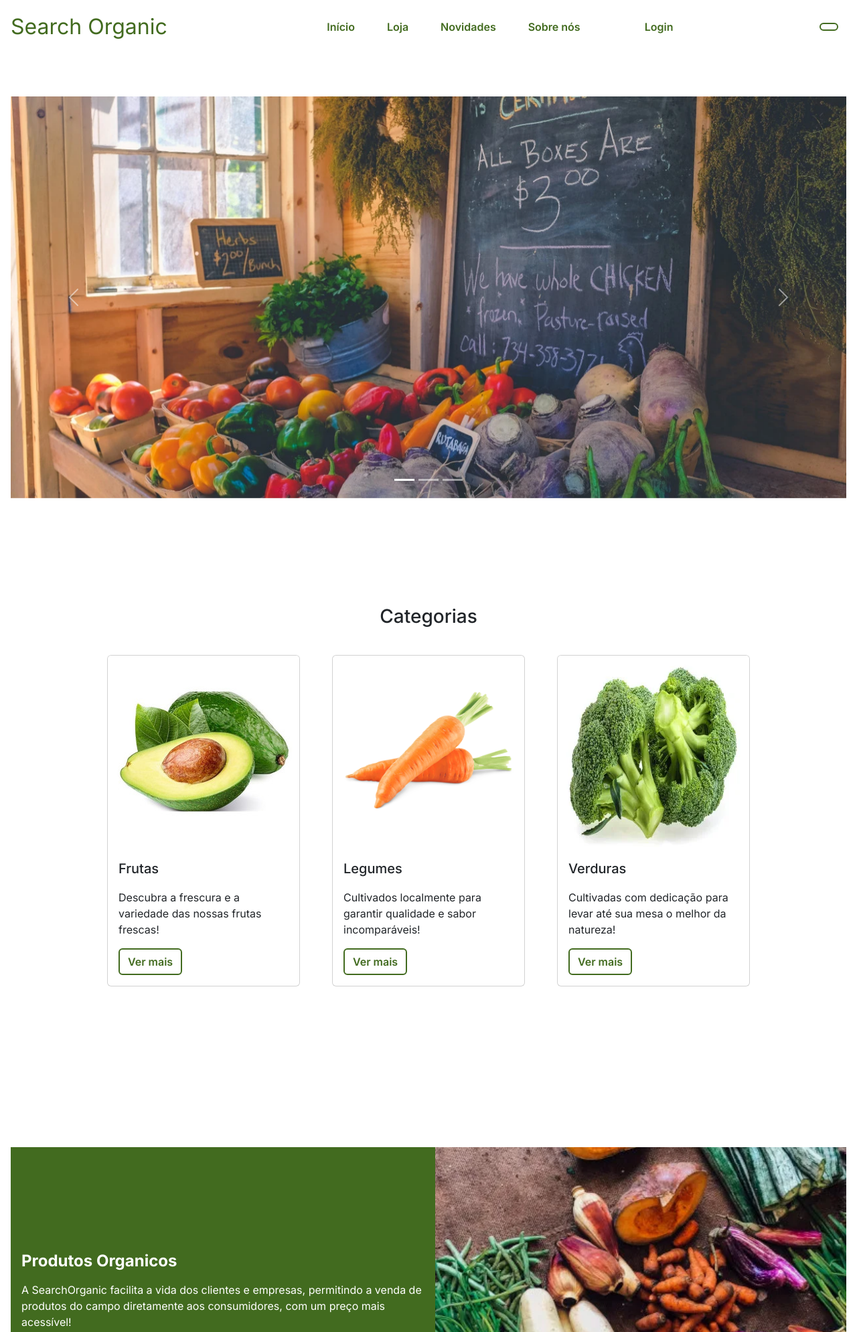
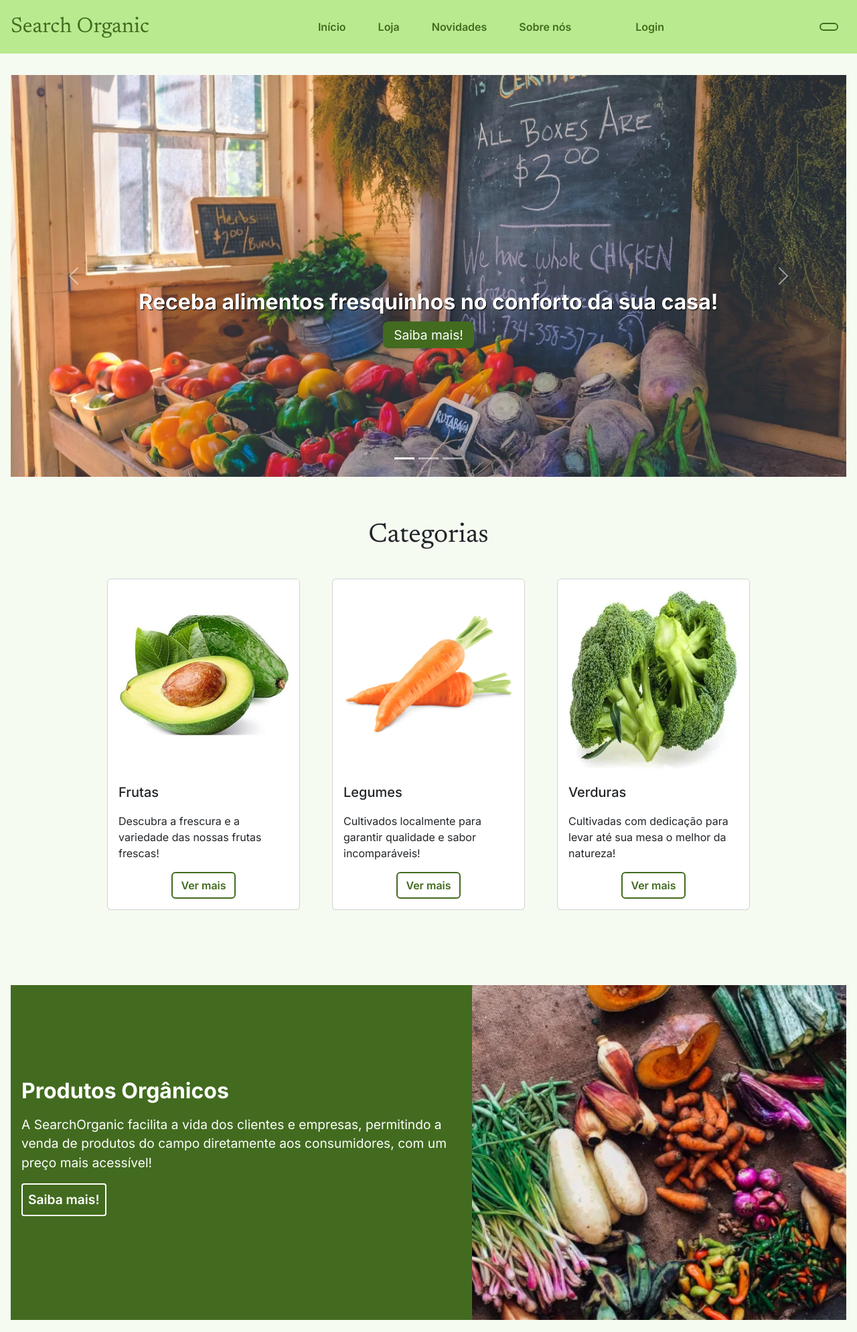
Before and after one commit to andr3felipe/vs13-front-search-organic-html-e-css, a plain HTML site: page index.html in a window 1280 px wide. Shown: the top 1989 px of the page at 67% size. Drawn offline with nearby package versions, Linux system fonts and the light colour scheme; some icons are missing.

Commit message:
fix: renan´s recomendations

```diff
--- a/index.html
+++ b/index.html
@@ -19,12 +19,14 @@
       href="https://fonts.googleapis.com/css2?family=Inter:wght@400;500;600;700;800&display=swap"
       rel="stylesheet"
     />
+    <link href="https://fonts.googleapis.com/css2?family=Newsreader:opsz,wght@6..72,400;6..72,500;6..72,600;6..72,700&family=Nunito:wght@400;500;700&display=swap" rel="stylesheet">
     <link
       href="https://cdn.jsdelivr.net/npm/bootstrap@5.3.2/dist/css/bootstrap.min.css"
       rel="stylesheet"
       integrity="sha384-T3c6CoIi6uLrA9TneNEoa7RxnatzjcDSCmG1MXxSR1GAsXEV/Dwwykc2MPK8M2HN"
       crossorigin="anonymous"
     />
+    <link rel="shortcut icon" href="./assets/leaf.svg" type="image/x-icon">
     <script src="https://unpkg.com/@phosphor-icons/web"></script>
     <title>Search Organic</title>
   </head>
@@ -140,6 +142,10 @@
               class="d-block w-100"
               alt="Foto de uma feira com varias cestas de verduras e legumes"
             />
+              <div class="carousel-caption d-md-block">
+              <h3>Receba alimentos fresquinhos no conforto da sua casa!</h3>
+              <a href="#">Saiba mais!</a>
+            </div>
 
           </div>
 
@@ -154,7 +160,10 @@
               class="d-block w-100"
               alt="Foto de um homem no campo colhendo tomates"
             />
-
+              <div class="carousel-caption d-md-block">
+              <h3>Receba alimentos fresquinhos no conforto da sua casa!</h3>
+              <a href="#">Saiba mais!</a>
+            </div>
           </div>
 
           <div class="carousel-item">
@@ -169,6 +178,10 @@
               class="d-block w-100"
               alt="Foto de algumas maõs segurando uma cesta de tomates"
             />
+              <div class="carousel-caption d-md-block">
+              <h3>Receba alimentos fresquinhos no conforto da sua casa!</h3>
+              <a href="#">Saiba mais!</a>
+            </div>
           </div>
         </div>
         <button
@@ -192,7 +205,7 @@
       </div>
 
 
-      <h3 class="so-section" id="so-categories">Categorias</h3>
+      <h3 class="so-section so-section-title" id="so-categories">Categorias</h3>
       <section class="so-categories">
         <div class="card so-products-card">
           <img src="./assets/abacate.jpg" class="card-img-top" alt="Abacate fresco e delicioso, com sua polpa cremosa e cor verde vibrante">
@@ -223,7 +236,7 @@
 
       <section class="propaganda-container">
         <div class="propaganda-card">
-          <h3>Produtos Organicos</h3>
+          <h3>Produtos Orgânicos</h3>
           <p>
             A SearchOrganic facilita a vida dos clientes e empresas, permitindo
             a venda de produtos do campo diretamente aos consumidores, com um
@@ -237,7 +250,7 @@
 
       </section>
 
-      <h2 class="so-section" id="so-testimonies">Depoimentos</h2>
+      <h2 class="so-section so-section-title" id="so-testimonies">Depoimentos</h2>
       <section class="so-testimonies">
         <figure class="card so-testimony-card">
           <div class="so-image-container">
--- a/styles/scss/global.scss
+++ b/styles/scss/global.scss
@@ -2,12 +2,19 @@ $so-green: #426b1f;
 $so-text: black;
 $so-white: #fff;
 $so-transition: all 0.2s ease-in-out;
+$so-bg: #F6FBF1;
+$so-secondary: #B9EA8F;
+$so-accent: #9DEC58;
 
 * {
   box-sizing: border-box;
   margin: 0;
   padding: 0;
   font-family: "Inter", sans-serif;
+}
+
+body{
+  background-color: $so-bg !important;
 }
 
 main {
--- a/styles/scss/header.scss
+++ b/styles/scss/header.scss
@@ -1,13 +1,15 @@
 @import "./global.scss";
 
 .so-header {
+  z-index: 12;
   display: flex;
   justify-content: space-between;
   align-items: center;
+  position: sticky;
+  top: 0;
+  background-color: $so-secondary;
   padding: 1rem;
-  margin: 0 auto 4rem;
-  background-color: transparent;
-  color: $so-green;
+  margin: 0 auto 2rem;
   width: 100%;
 
   a {
@@ -42,6 +44,8 @@
 
 .so-logo {
   font-size: 2rem;
+  font-family: 'Newsreader', serif;
+
 }
 
 .so-nav-link {
@@ -103,6 +107,9 @@
 }
 
 @media (max-width: 900px) {
+  .so-header{
+    padding: 1rem 0;
+  }
   .so-menu {
     display: none;
   }
--- a/styles/scss/index.scss
+++ b/styles/scss/index.scss
@@ -11,6 +11,7 @@
 .carousel-caption {
   position: absolute;
   bottom: 2rem !important;
+  top: 50%;
 
   a {
     color: $so-white;
@@ -28,10 +29,17 @@
       text-decoration: none;
     }
   }
+  h3{
+    font-size: 2rem;
+    font-weight: 700;
+    margin-bottom: 1rem;
+    color: $so-white;
+    text-shadow: 1px 1px 1px black;
+  }
 }
 
 #so-categories {
-  margin: 10rem 0 2.5rem;
+  margin: 4rem 0 2.5rem;
 }
 
 .card {
@@ -59,6 +67,10 @@
   flex-flow: row wrap;
   gap: 3rem;
   padding-bottom: 5rem;
+}
+
+.so-button{
+  align-self: center;
 }
 
 .so-products-card {
@@ -147,7 +159,7 @@
 .propaganda-container {
   display: grid;
   grid-template-columns: repeat(2, 1fr);
-  margin: 10rem 0;
+  margin: 2rem 0;
   max-height: 600px;
   display: flex;
 
@@ -167,11 +179,11 @@
   padding: 1rem 1rem 2rem;
 
   h3 {
-    font-size: 2.5rem;
+    font-size: 2rem;
     font-weight: 700;
     margin-bottom: 1rem;
     color: $so-white;
-    font-size: 1.5rem;
+
   }
 
   a {
@@ -180,14 +192,12 @@
     font-size: 1.2rem;
     font-weight: 600;
     text-decoration: none;
-    padding: 8px 16px;
-    border-radius: 32px;
+    border-radius: 4px;
     width: fit-content;
     align-self: flex-start;
     transition: $so-transition;
     border: 2px solid $so-white;
-    font-size: 1rem;
-    padding: 0.3rem 0.5rem;
+    padding: 0.5rem 0.5rem;
 
     &:hover {
       color: black;
@@ -201,11 +211,27 @@
     font-weight: 400;
     color: $so-white;
     margin-bottom: 1rem;
-    font-size: 1rem;
+
   }
 }
 
+.so-section-title{
+  font-family: 'Newsreader', serif;
+  font-size: 2.5rem;
+  font-weight: 400;
+}
+
 @media (max-width: 768px) {
+  .carousel-caption {
+    top: 15%;
+    h3{
+      font-size: 1rem;
+    }
+    a{
+      font-size: 0.8rem;
+      padding: 0.3rem 0.5rem;
+    }
+  }
   #so-categories,
   #so-testimonies {
     margin: 4rem 0 2rem;
@@ -218,20 +244,19 @@
 
   .propaganda-card {
     padding: 1rem 1rem 2rem;
+    h3{
+      font-size: 1.5rem;
+    }
+    p{
+      font-size: 1rem;
+    }
+    a{
+      font-size: 1rem;
+      padding: 0.3rem 0.5rem;
+    }
+
   }
 
-  .propaganda-card h3 {
-    font-size: 1.5rem;
-  }
-
-  .propaganda-card p {
-    font-size: 1rem;
-  }
-
-  .propaganda-card a {
-    font-size: 1rem;
-    padding: 0.3rem 0.5rem;
-  }
 }
 
 .ph-list {
```
Also changed, not shown: assets/leaf.svg (added), styles/css/footer.css, styles/css/global.css, styles/css/header.css, styles/css/index.css, 4 other files.
